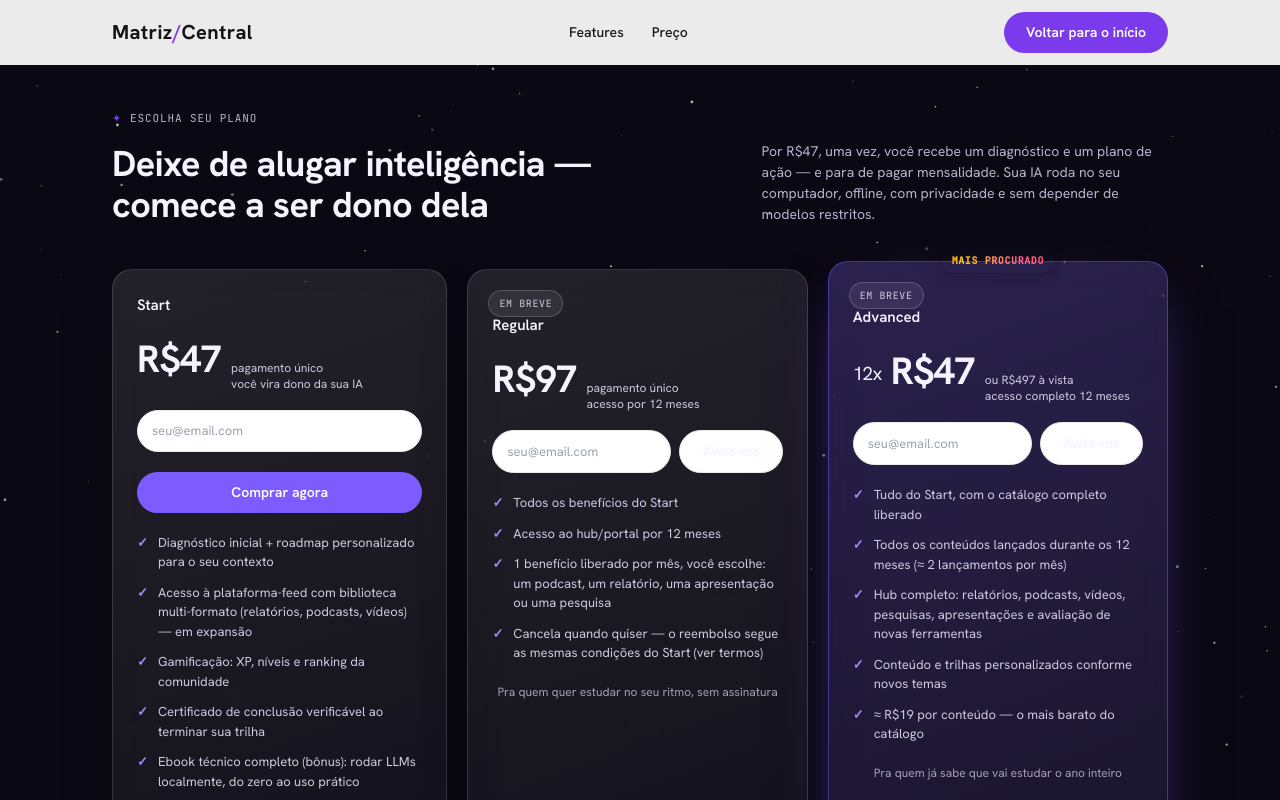
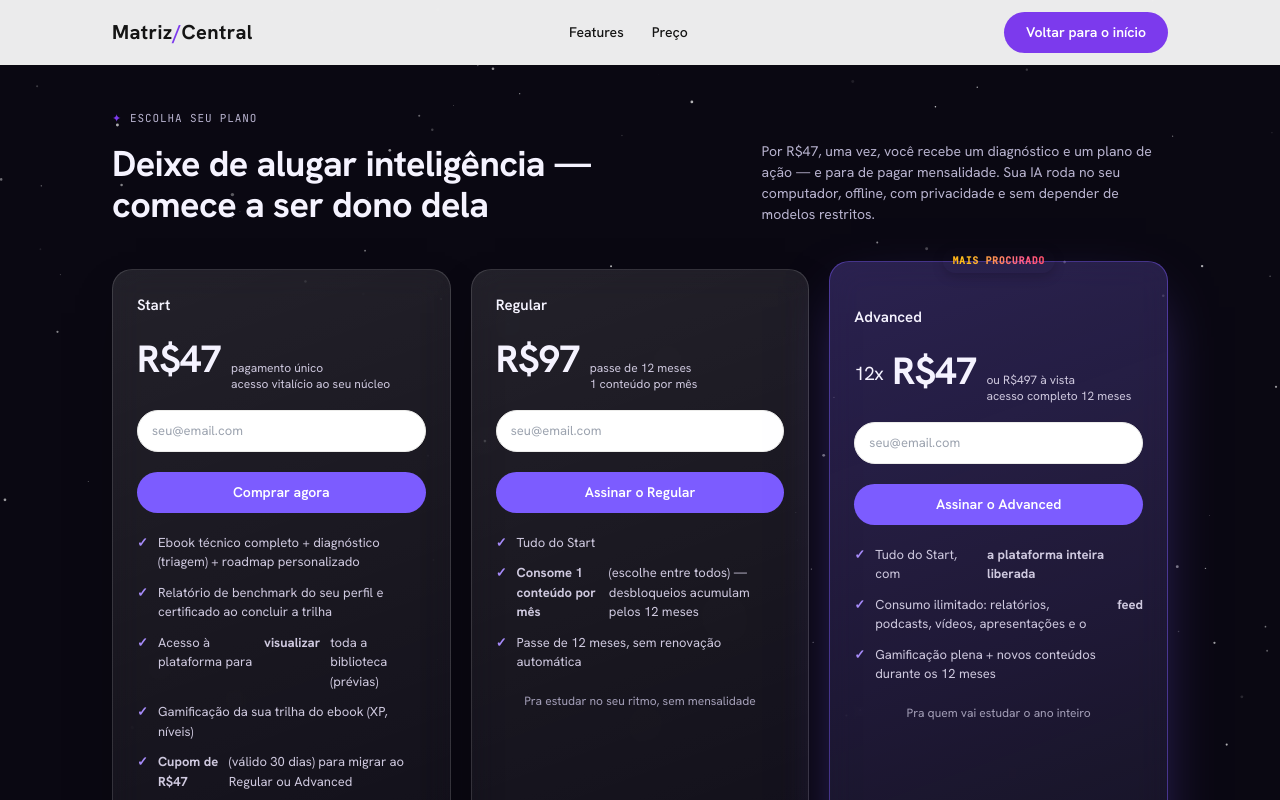
Before and after one commit to limajeferson/matrizcentral, a Next.js app: page /oferta in a window 1280 px wide. Shown: the top 800 px of the page. Built offline with nearby package versions, Linux system fonts and the light colour scheme.

Commit message:
feat(assinaturas): /oferta com checkout real de Regular/Advanced + copy Start

```diff
--- a/src/components/marketing/OfferPricing.tsx
+++ b/src/components/marketing/OfferPricing.tsx
@@ -1,115 +1,37 @@
 "use client";
 
 import { useState } from "react";
-import type { WaitlistPlanId } from "@/types";
 import { isValidEmail } from "@/lib/email-validation";
 
-function WaitlistForm({ planId }: { planId: WaitlistPlanId }) {
-  const [email, setEmail] = useState("");
-  const [status, setStatus] = useState<"idle" | "loading" | "done" | "error">("idle");
-  const [validationError, setValidationError] = useState<string | null>(null);
-
-  const handleSubmit = async () => {
-    if (!email) {
-      setValidationError("Informe seu e-mail para continuar.");
-      return;
-    }
-    if (!isValidEmail(email)) {
-      setValidationError("Informe um e-mail válido.");
-      return;
-    }
-    setValidationError(null);
-    setStatus("loading");
-
-    const response = await fetch("/api/waitlist", {
-      method: "POST",
-      headers: { "Content-Type": "application/json" },
-      body: JSON.stringify({ email, planId }),
-    });
-
-    setStatus(response.ok ? "done" : "error");
-  };
-
-  if (status === "done") {
-    return <p className="waitlist-done">✓ Anotado! Avisamos assim que abrir.</p>;
-  }
-
-  return (
-    <div>
-      <div className="waitlist-form">
-        <input
-          type="email"
-          placeholder="seu@email.com"
-          value={email}
-          onChange={(e) => setEmail(e.target.value)}
-        />
-        <button type="button" className="btn btn-ghost" onClick={handleSubmit} disabled={status === "loading"}>
-          {status === "loading" ? "..." : "Avise-me"}
-        </button>
-      </div>
-      {validationError && <p className="hero-error">{validationError}</p>}
-      {status === "error" && <p className="hero-error">Não deu certo, tenta de novo.</p>}
-    </div>
-  );
-}
-
-function EbookAvulsoCheckout() {
+function PlanCheckout({ plan, cta }: { plan: "ebook" | "regular" | "advanced"; cta: string }) {
   const [email, setEmail] = useState("");
   const [loading, setLoading] = useState(false);
   const [error, setError] = useState<string | null>(null);
 
   const handleCheckout = async () => {
-    if (!email) {
-      setError("Informe seu e-mail para continuar.");
-      return;
-    }
-    if (!isValidEmail(email)) {
+    if (!email || !isValidEmail(email)) {
       setError("Informe um e-mail válido.");
       return;
     }
-    setLoading(true);
-    setError(null);
-
-    const response = await fetch("/api/checkout", {
-      method: "POST",
-      headers: { "Content-Type": "application/json" },
-      body: JSON.stringify({ email }),
+    setLoading(true); setError(null);
+    const res = await fetch("/api/checkout", {
+      method: "POST", headers: { "Content-Type": "application/json" },
+      body: JSON.stringify({ email, plan }),
     });
-
-    if (!response.ok) {
-      setLoading(false);
-      setError("Não foi possível iniciar o checkout. Tente novamente.");
-      return;
-    }
-
-    const { url } = await response.json();
+    if (!res.ok) { setLoading(false); setError("Não foi possível iniciar o checkout. Tente novamente."); return; }
+    const { url } = await res.json();
     window.location.href = url;
   };
 
   return (
     <div>
       <div className="waitlist-form">
-        <input
-          type="email"
-          placeholder="seu@email.com"
-          value={email}
-          onChange={(e) => setEmail(e.target.value)}
-        />
+        <input type="email" placeholder="seu@email.com" value={email} onChange={(e) => setEmail(e.target.value)} />
       </div>
-      <button
-        type="button"
-        className="btn btn-dark"
-        style={{ width: "100%", justifyContent: "center", marginBottom: 20 }}
-        onClick={handleCheckout}
-        disabled={loading}
-      >
-        {loading ? "Redirecionando..." : "Comprar agora"}
+      <button type="button" className="btn btn-dark" style={{ width: "100%", justifyContent: "center", marginBottom: 20 }} onClick={handleCheckout} disabled={loading}>
+        {loading ? "Redirecionando..." : cta}
       </button>
-      {error && (
-        <p className="hero-error" style={{ marginBottom: 12 }}>
-          {error}
-        </p>
-      )}
+      {error && <p className="hero-error" style={{ marginBottom: 12 }}>{error}</p>}
     </div>
   );
 }
@@ -120,81 +42,44 @@ export default function OfferPricing() {
       <div className="plans-grid">
         <div className="plan">
           <h3>Start</h3>
-          <div className="price">
-            <b>R$47</b>
-            <small>
-              pagamento único
-              <br />
-              você vira dono da sua IA
-            </small>
-          </div>
-          <EbookAvulsoCheckout />
+          <div className="price"><b>R$47</b><small>pagamento único<br />acesso vitalício ao seu núcleo</small></div>
+          <PlanCheckout plan="ebook" cta="Comprar agora" />
           <ul>
-            <li>Diagnóstico inicial + roadmap personalizado para o seu contexto</li>
-            <li>Acesso à plataforma-feed com biblioteca multi-formato (relatórios, podcasts, vídeos) — em expansão</li>
-            <li>Gamificação: XP, níveis e ranking da comunidade</li>
-            <li>Certificado de conclusão verificável ao terminar sua trilha</li>
-            <li>Ebook técnico completo (bônus): rodar LLMs localmente, do zero ao uso prático</li>
-            <li>1 cupom de R$47 para migrar para o plano Regular ou o Advanced</li>
-            <li>Garantia de 7 dias — não gostou, devolvemos</li>
+            <li>Ebook técnico completo + diagnóstico (triagem) + roadmap personalizado</li>
+            <li>Relatório de benchmark do seu perfil e certificado ao concluir a trilha</li>
+            <li>Acesso à plataforma para <strong>visualizar</strong> toda a biblioteca (prévias)</li>
+            <li>Gamificação da sua trilha do ebook (XP, níveis)</li>
+            <li><strong>Cupom de R$47</strong> (válido 30 dias) para migrar ao Regular ou Advanced</li>
+            <li>Garantia condicional de 7 dias (ver termos)</li>
           </ul>
-          <span className="foot">
-            Por R$47, uma vez: acesso à plataforma, um diagnóstico, um plano de ação e o fim das mensalidades.
-          </span>
+          <span className="foot">Por R$47, uma vez: seu núcleo de aprendizado — e a plataforma pra explorar o resto.</span>
         </div>
 
         <div className="plan">
-          <span className="plan-badge-soon mono">Em breve</span>
-          <h3 style={{ marginTop: 20 }}>Regular</h3>
-          <div className="price">
-            <b>R$97</b>
-            <small>
-              pagamento único
-              <br />
-              acesso por 12 meses
-            </small>
-          </div>
-          <WaitlistForm planId="mensal_97" />
+          <h3>Regular</h3>
+          <div className="price"><b>R$97</b><small>passe de 12 meses<br />1 conteúdo por mês</small></div>
+          <PlanCheckout plan="regular" cta="Assinar o Regular" />
           <ul>
-            <li>Todos os benefícios do Start</li>
-            <li>Acesso ao hub/portal por 12 meses</li>
-            <li>1 benefício liberado por mês, você escolhe: um podcast, um relatório, uma apresentação ou uma pesquisa</li>
-            <li>Cancela quando quiser — o reembolso segue as mesmas condições do Start (ver termos)</li>
+            <li>Tudo do Start</li>
+            <li><strong>Consome 1 conteúdo por mês</strong> (escolhe entre todos) — desbloqueios acumulam pelos 12 meses</li>
+            <li>Passe de 12 meses, sem renovação automática</li>
           </ul>
-          <span className="foot">Pra quem quer estudar no seu ritmo, sem assinatura</span>
+          <span className="foot">Pra estudar no seu ritmo, sem mensalidade</span>
         </div>
 
         <div className="plan recommended">
-          <span className="plan-badge-soon mono">Em breve</span>
           <span className="plan-tag mono plan-tag-hot">Mais procurado</span>
           <h3 style={{ marginTop: 20 }}>Advanced</h3>
-          <div className="price">
-            <b>
-              <span style={{ fontSize: "0.5em", fontWeight: 400, verticalAlign: "middle" }}>12x</span> R$47
-            </b>
-            <small>
-              ou R$497 à vista
-              <br />
-              acesso completo 12 meses
-            </small>
-          </div>
-          <WaitlistForm planId="anual_497" />
+          <div className="price"><b><span style={{ fontSize: "0.5em", fontWeight: 400, verticalAlign: "middle" }}>12x</span> R$47</b><small>ou R$497 à vista<br />acesso completo 12 meses</small></div>
+          <PlanCheckout plan="advanced" cta="Assinar o Advanced" />
           <ul>
-            <li>Tudo do Start, com o catálogo completo liberado</li>
-            <li>Todos os conteúdos lançados durante os 12 meses (≈ 2 lançamentos por mês)</li>
-            <li>Hub completo: relatórios, podcasts, vídeos, pesquisas, apresentações e avaliação de novas ferramentas</li>
-            <li>Conteúdo e trilhas personalizados conforme novos temas</li>
-            <li>≈ R$19 por conteúdo — o mais barato do catálogo</li>
+            <li>Tudo do Start, com <strong>a plataforma inteira liberada</strong></li>
+            <li>Consumo ilimitado: relatórios, podcasts, vídeos, apresentações e o <strong>feed</strong></li>
+            <li>Gamificação plena + novos conteúdos durante os 12 meses</li>
           </ul>
-          <span className="foot">Pra quem já sabe que vai estudar o ano inteiro</span>
+          <span className="foot">Pra quem vai estudar o ano inteiro</span>
         </div>
       </div>
-
-      <p className="plan-note" style={{ maxWidth: 640, margin: "24px auto 0" }}>
-        Funciona sem placa de vídeo dedicada? Sim — o capítulo sobre Ollama e
-        quantização mostra modelos que rodam só na CPU, incluindo em notebooks
-        comuns.
-      </p>
     </div>
   );
 }
```
